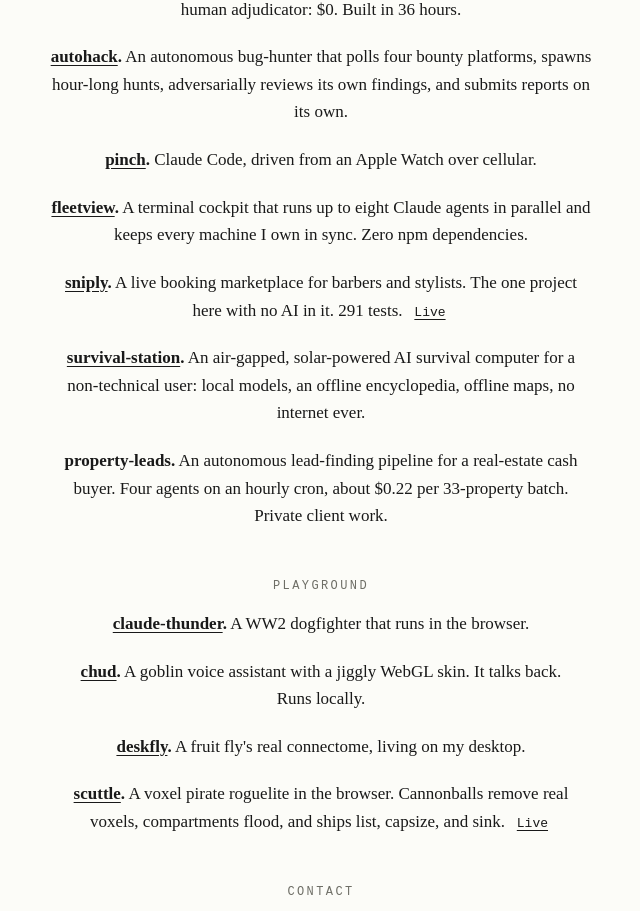
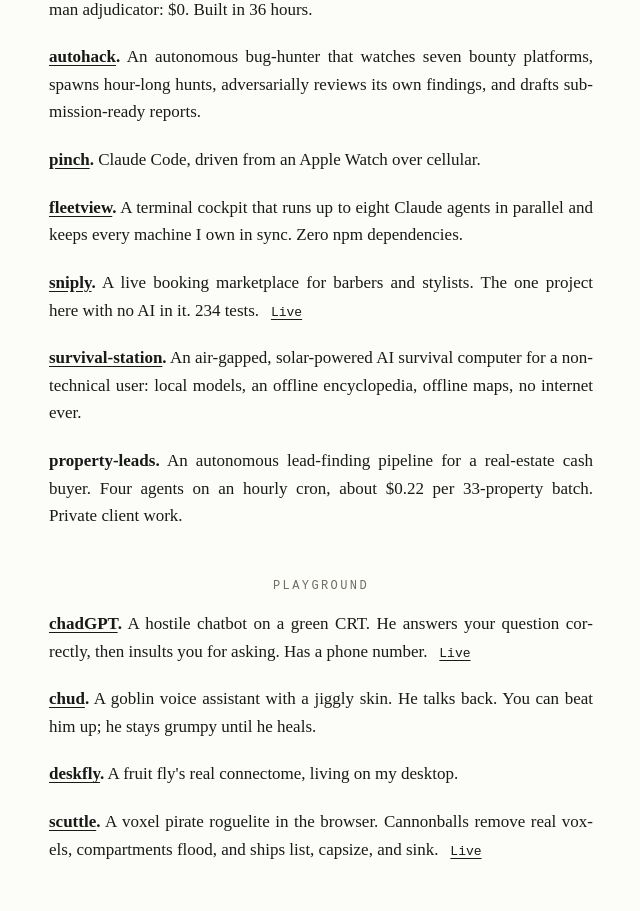
Before and after one commit to JoshKappler/portfolio, a Next.js app: page / in a window 1280 px wide. Shown: the part 1092-2003 px from the top of the page, without its empty margins (319-959 px from the left). Built offline with nearby package versions, Linux system fonts and the light colour scheme.

Commit message:
site: justified body text, chadGPT and chud playground entries, link and count fixes

```diff
--- a/src/app/page.tsx
+++ b/src/app/page.tsx
@@ -27,11 +27,11 @@ const projects: Item[] = [
   {
     name: "autohack",
     href: "https://github.com/JoshKappler/autohack",
-    line: "An autonomous bug-hunter that polls four bounty platforms, spawns hour-long hunts, adversarially reviews its own findings, and submits reports on its own.",
+    line: "An autonomous bug-hunter that watches seven bounty platforms, spawns hour-long hunts, adversarially reviews its own findings, and drafts submission-ready reports.",
   },
   {
     name: "pinch",
-    href: "https://github.com/JoshKappler/apple-watch-claude-code-",
+    href: "https://github.com/JoshKappler/apple-watch-claude-code",
     line: "Claude Code, driven from an Apple Watch over cellular.",
   },
   {
@@ -42,7 +42,7 @@ const projects: Item[] = [
   {
     name: "sniply",
     href: "https://github.com/JoshKappler/sniply",
-    line: "A live booking marketplace for barbers and stylists. The one project here with no AI in it. 291 tests.",
+    line: "A live booking marketplace for barbers and stylists. The one project here with no AI in it. 234 tests.",
     links: [{ label: "Live", href: "https://sniply.biz" }],
   },
   {
@@ -58,14 +58,15 @@ const projects: Item[] = [
 
 const playground: Item[] = [
   {
-    name: "claude-thunder",
-    href: "https://claude-thunder.vercel.app",
-    line: "A WW2 dogfighter that runs in the browser.",
+    name: "chadGPT",
+    href: "https://github.com/JoshKappler/chadGPT",
+    line: "A hostile chatbot on a green CRT. He answers your question correctly, then insults you for asking. Has a phone number.",
+    links: [{ label: "Live", href: "https://chadgpt.joshuakappler.com" }],
   },
   {
     name: "chud",
     href: "https://github.com/JoshKappler/chud",
-    line: "A goblin voice assistant with a jiggly WebGL skin. It talks back. Runs locally.",
+    line: "A goblin voice assistant with a jiggly skin. He talks back. You can beat him up; he stays grumpy until he heals.",
   },
   {
     name: "deskfly",
@@ -91,12 +92,12 @@ const headerLinks: ItemLink[] = [
 function ItemList({ title, items }: { title: string; items: Item[] }) {
   return (
     <section className="mt-12">
-      <h2 className="font-mono text-xs uppercase tracking-[0.2em] text-text-muted">
+      <h2 className="text-center font-mono text-xs uppercase tracking-[0.2em] text-text-muted">
         {title}
       </h2>
       <ul className="mt-4 space-y-5">
         {items.map((item) => (
-          <li key={item.name} className="text-pretty">
+          <li key={item.name}>
             {item.href ? (
               <a
                 href={item.href}
@@ -135,10 +136,10 @@ function ItemList({ title, items }: { title: string; items: Item[] }) {
 
 export default function Home() {
   return (
-    <main className="mx-auto max-w-[37rem] px-6 py-14 text-center text-[17px] leading-relaxed">
+    <main className="mx-auto max-w-[37rem] px-6 py-14 text-justify text-[17px] leading-relaxed hyphens-auto">
       <Globe />
 
-      <header className="mt-6">
+      <header className="mt-6 text-center">
         <h1 className="text-3xl">Josh Kappler</h1>
         <p className="mt-1 font-mono text-[13px] text-text-muted">
           Founding DX Engineer · San Francisco
@@ -158,7 +159,7 @@ export default function Home() {
         </nav>
       </header>
 
-      <p className="mt-10 text-pretty">
+      <p className="mt-10">
         I&apos;m the founding DX Engineer at{" "}
         <a
           href="https://generaltranslation.com"
@@ -171,12 +172,12 @@ export default function Home() {
         , where I build the developer-facing side of localization: open-source
         SDKs, a CLI, and the platform behind them.
       </p>
-      <p className="mt-4 text-pretty">
+      <p className="mt-4">
         I build AI agents from scratch and write the orchestration layer
         myself: tool loops, state machines, memory, routing. No agent
         frameworks.
       </p>
-      <p className="mt-4 text-pretty">
+      <p className="mt-4">
         Before engineering I ran{" "}
         <a
           href="https://youtube.com/boffy"
@@ -193,7 +194,7 @@ export default function Home() {
       <ItemList title="playground" items={playground} />
 
       <section className="mt-12">
-        <h2 className="font-mono text-xs uppercase tracking-[0.2em] text-text-muted">
+        <h2 className="text-center font-mono text-xs uppercase tracking-[0.2em] text-text-muted">
           contact
         </h2>
         <p className="mt-4">
@@ -214,7 +215,7 @@ export default function Home() {
         </p>
       </section>
 
-      <footer className="mt-14 border-t border-border pt-4 font-mono text-xs text-text-muted">
+      <footer className="mt-14 border-t border-border pt-4 text-center font-mono text-xs text-text-muted">
         Josh Kappler · 2026
       </footer>
     </main>
```
